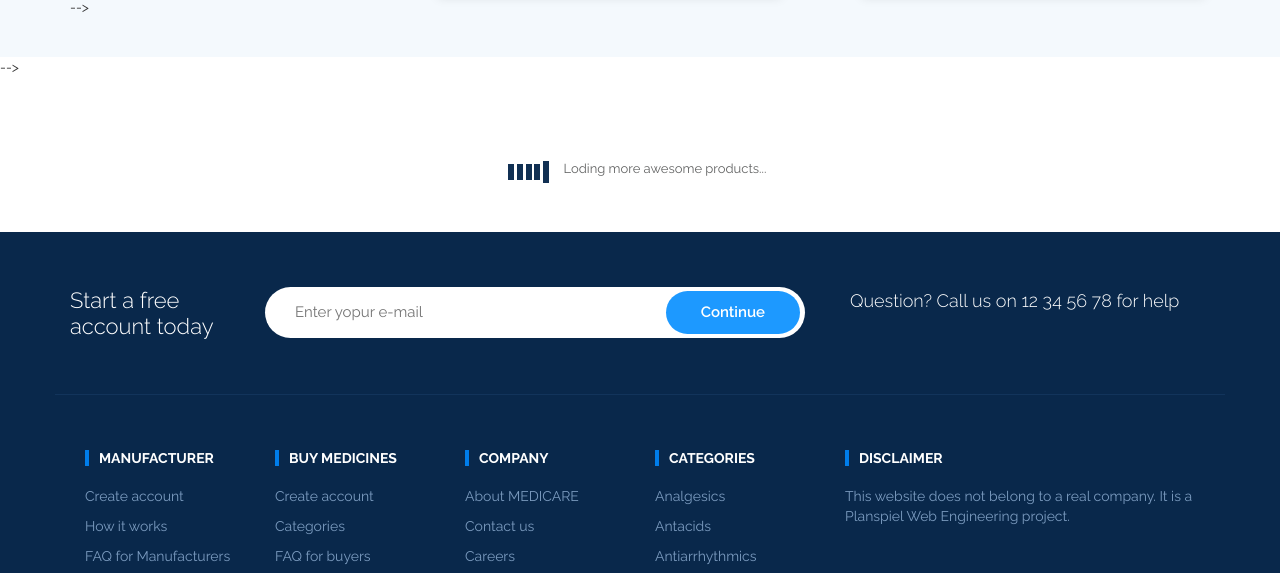
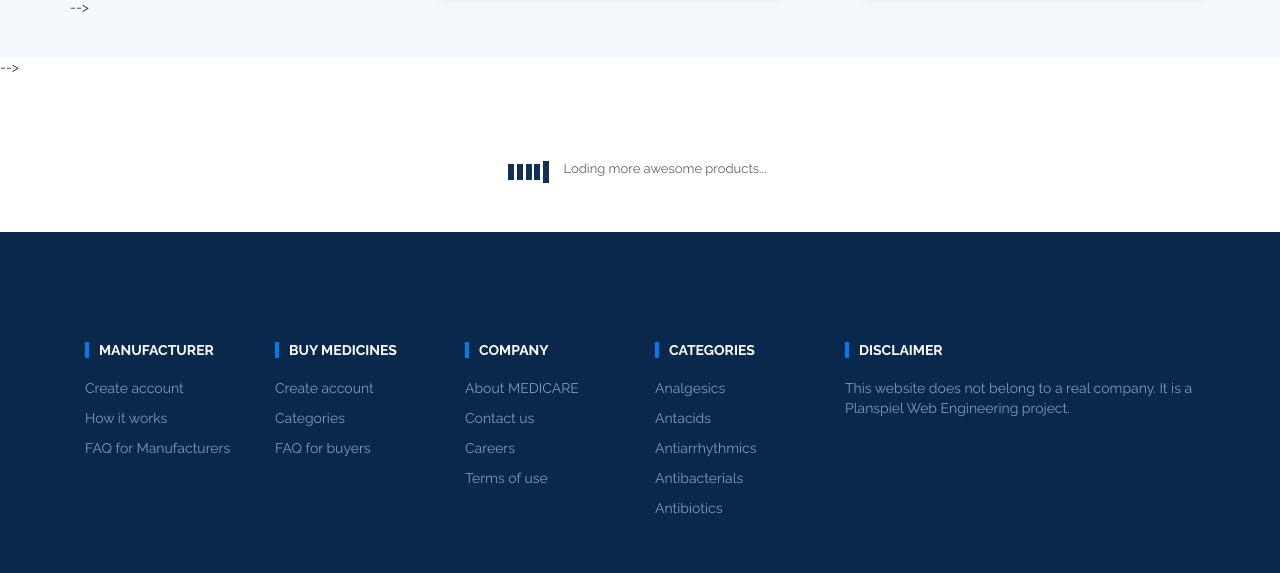
Before and after one commit to rumana5/Pharma-New, a website: page src/category.html in a window 1280 px wide. Shown: the part 679-1252 px from the top of the page. Drawn offline with Linux system fonts and the light colour scheme.

Commit message:
Footer update

```diff
--- a/src/category.html
+++ b/src/category.html
@@ -279,25 +279,7 @@
          <div class="main-footer">
             <div class="container">
                <div class="row">
-                  <div class="footer-top clearfix">
-                     <div class="col-md-2 col-sm-6">
-                        <h2>Start a free
-                           account today
-                        </h2>
-                     </div>
-                     <div class="col-md-6 col-sm-6">
-                        <div class="form-box">
-                           <input type="text" placeholder="Enter yopur e-mail" />
-                           <button>Continue</button>
-                        </div>
-                     </div>
-                     <div class="col-md-4 col-sm-12">
-                        <div class="help-box-f">
-                           <h4>Question? Call us on 12 34 56 78 for help</h4>
-                           <!-- <p>Easy setup - no payment fees - up to 100 products for free</p> -->
-                        </div>
-                     </div>
-                  </div>
+
                   <div class="footer-link-box clearfix">
                      <div class="col-md-12 col-sm-12">
                         <div class="left-f-box">
```
Also changed, not shown: src/index.html (+1 -18 lines), src/productpage.html (+0 -18 lines).
